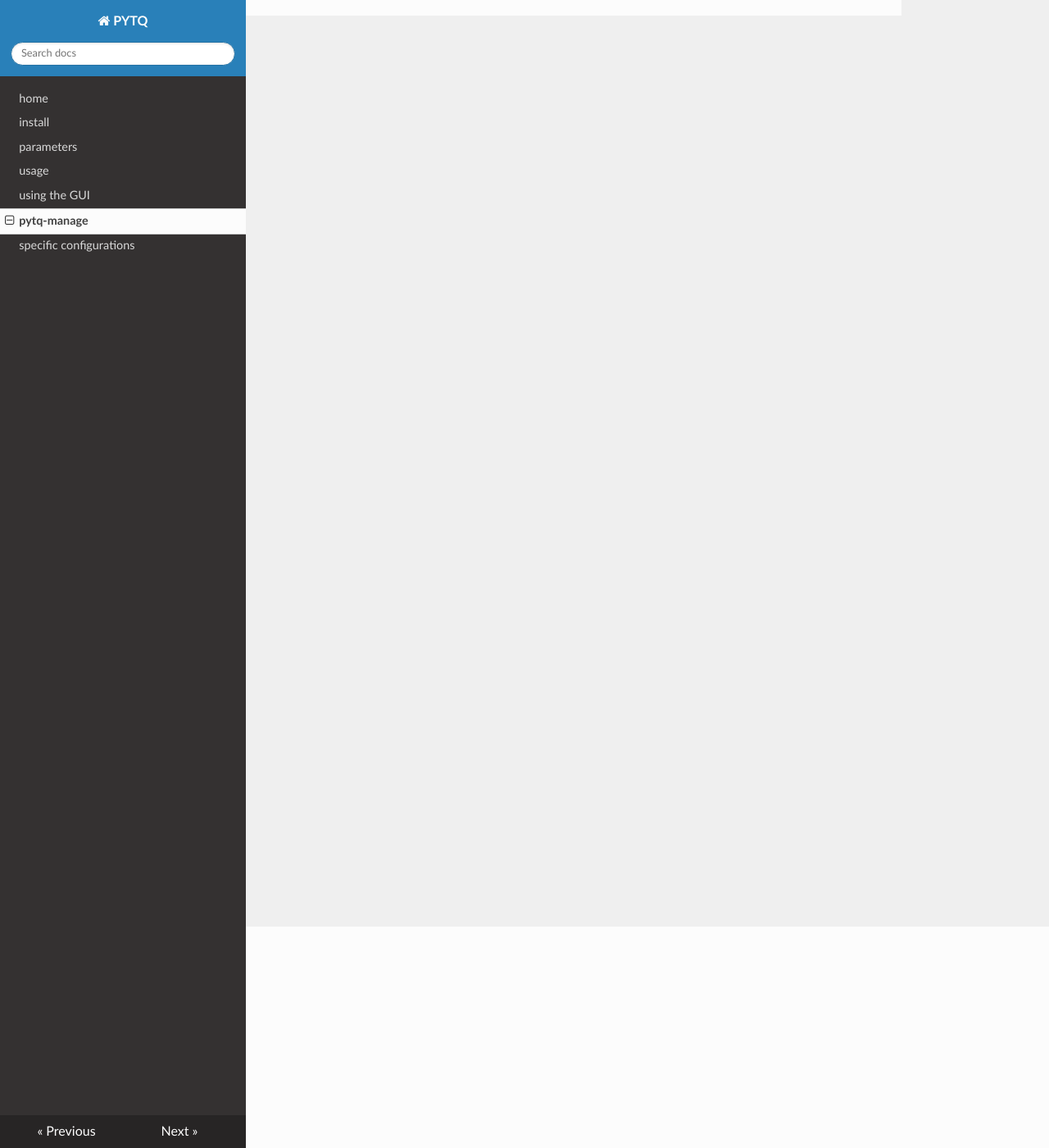
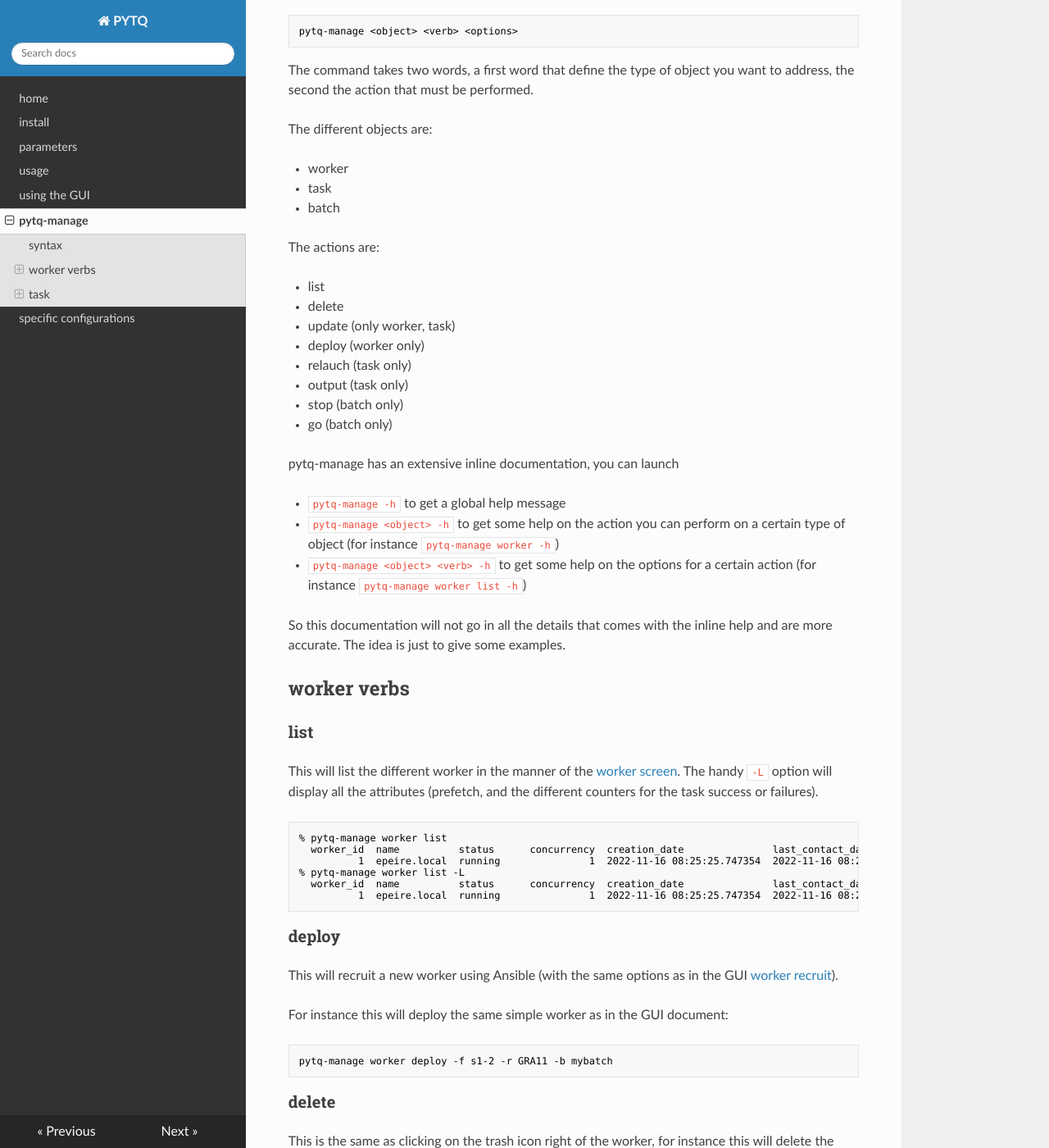
Before and after one commit to gmtsciencedev/scitq, an MkDocs documentation site: the page built from docs/pytq-manage.md, in a window 1280 px wide and 1400 px high, scrolled down 270 px. Shown: the whole window at 82% size. Built offline with MkDocs 1.6.1, drawn with Linux system fonts in a browser that asks for light colours; nearby versions of some CDN libraries; some of the changed text lies outside the part shown.

Commit message:
doc update

````diff
--- a/docs/pytq-manage.md
+++ b/docs/pytq-manage.md
@@ -1 +1,80 @@
 # Using the pytq-manage utility
+
+pytq-manage is meant as a command line solution to do all the actions that can be done using the GUI.
+
+## syntax
+
+```bash
+pytq-manage <object> <verb> <options>
+```
+
+The command takes two words, a first word that define the type of object you want to address, the second the action that must be performed.
+
+The different objects are:
+
+- worker
+- task
+- batch
+
+The actions are:
+
+- list
+- delete
+- update (only worker, task)
+- deploy (worker only)
+- relauch (task only)
+- output (task only)
+- stop (batch only)
+- go (batch only)
+
+
+pytq-manage has an extensive inline documentation, you can launch
+
+- `pytq-manage -h` to get a global help message
+- `pytq-manage <object> -h` to get some help on the action you can perform on a certain type of object (for instance `pytq-manage worker -h`)
+- `pytq-manage <object> <verb> -h` to get some help on the options for a certain action (for instance `pytq-manage worker list -h`)
+
+So this documentation will not go in all the details that comes with the inline help and are more accurate. The idea is just to give some examples.
+## worker verbs
+
+### list
+
+This will list the different worker in the manner of the [worker screen](gui.md#worker-screen-httpui). The handy `-L` option will display all the attributes (prefetch, and the different counters for the task success or failures).
+
+```bash
+% pytq-manage worker list
+  worker_id  name          status      concurrency  creation_date               last_contact_date           batch
+          1  epeire.local  running               1  2022-11-16 08:25:25.747354  2022-11-16 08:28:14.738917  Default
+% pytq-manage worker list -L
+  worker_id  name          status      concurrency  creation_date               last_contact_date           batch      prefetch  assigned    accepted    running    failed    succeeded
+          1  epeire.local  running               1  2022-11-16 08:25:25.747354  2022-11-16 08:27:42.418281  Default           0
+```
+
+### deploy
+
+This will recruit a new worker using Ansible (with the same options as in the GUI [worker recruit](gui.md#recruiting)).
+
+For instance this will deploy the same simple worker as in the GUI document:
+```bash
+pytq-manage worker deploy -f s1-2 -r GRA11 -b mybatch
+```
+
+### delete
+
+This is the same as clicking on the trash icon right of the worker, for instance this will delete the node1 worker:
+```bash
+pytq-manage worker delete -n node1
+```
+
+### udpdate
+
+This will enable to change concurrency, batch, prefetch of a worker. For instance to change the batch as in the GUI:
+```bash
+pytq-manage worker update -b test -n node1
+```
+
+## task
+
+!!! note
+    To launch a task, use `pytq-launch`, cf [usage](usage.md#queuing-a-task). The reason is practical: pytq-manage use python package argparse which makes syntax and inline documentation clear and simple.
+### list
````
Also changed, not shown: docs/gui.md (+27 -13 lines), docs/img/ui-batch-action.png (added), docs/img/ui-batch.png.
